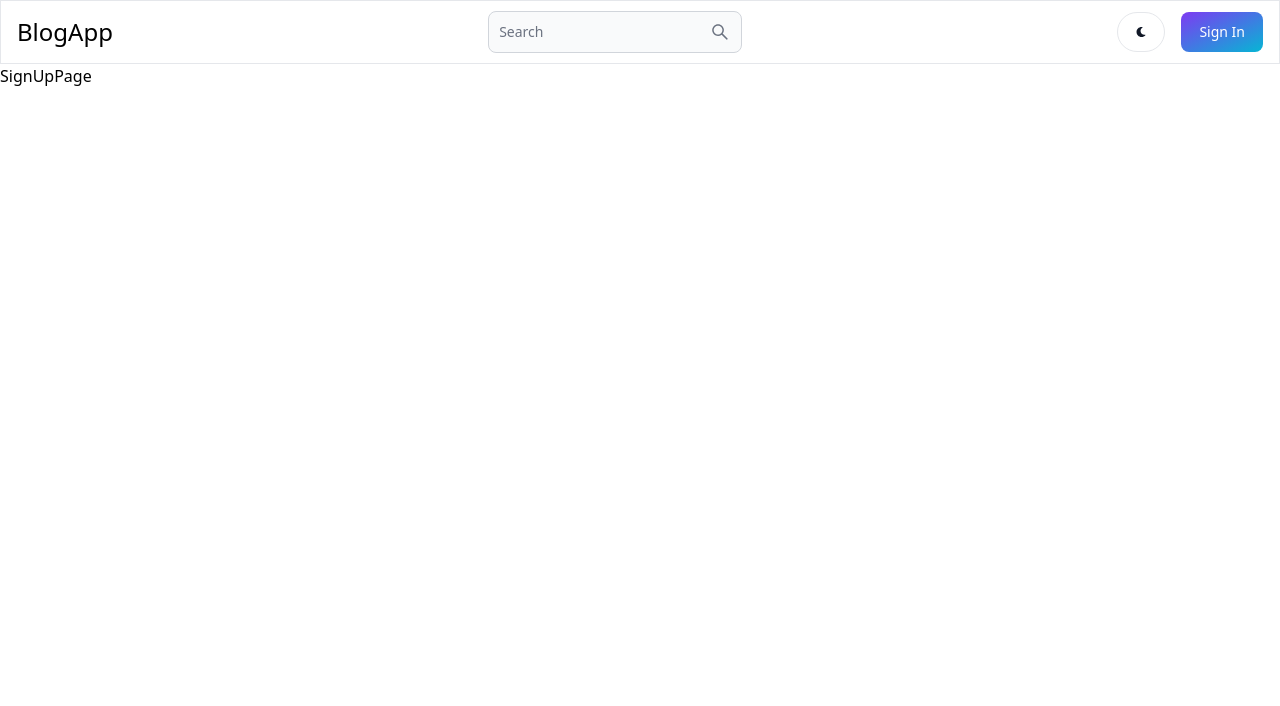
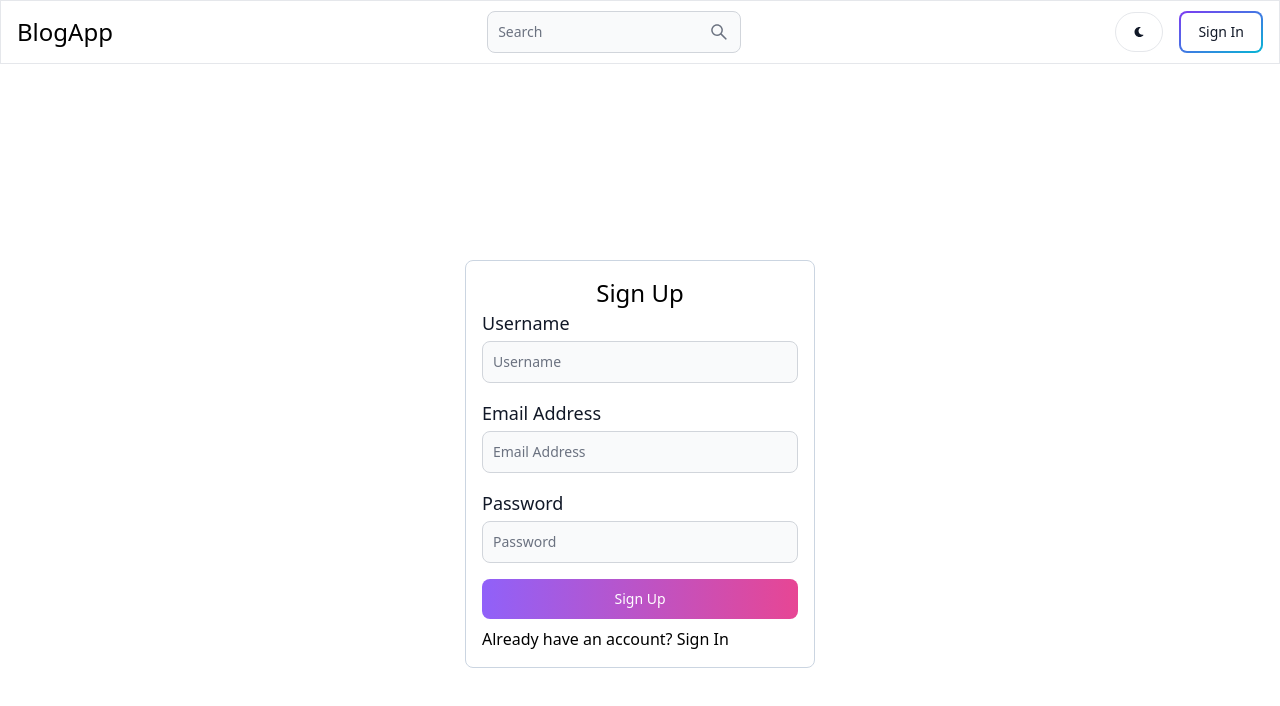
Before and after one commit to DaniloDFL0/mern-blog-app, a React (Vite) app in the folder client/: page /sign-up in a window 1280 px wide. Shown: the top 706 px of the page. Built offline with nearby package versions, Linux system fonts and the light colour scheme.

Commit message:
signuppage ui

```diff
--- a/client/src/components/Header.jsx
+++ b/client/src/components/Header.jsx
@@ -25,7 +25,7 @@ const Header = () => {
                 <FaMoon />
             </Button>
             <Link to={"/sign-in"}>
-                <Button gradientDuoTone={"purpleToBlue"}>
+                <Button gradientDuoTone={"purpleToBlue"} outline>
                     Sign In
                 </Button>
             </Link>
--- a/client/src/pages/SignUpPage.jsx
+++ b/client/src/pages/SignUpPage.jsx
@@ -1,6 +1,48 @@
+import { Button, Label, TextInput } from "flowbite-react"
+import { Link } from "react-router-dom"
+
 const SignUpPage = () => {
   return (
-    <div>SignUpPage</div>
+    <div className="min-h-screen flex items-center justify-center">
+      <div className="border border-slate-300 rounded-lg w-[350px] max-lg:w-[280px] p-4">
+        <div className="text-2xl text-center">Sign Up</div>
+        <form className="flex flex-col gap-4">
+          <div>
+            <div className="mb-1">
+              <Label className="text-lg font-medium">Username</Label>
+            </div>
+            <TextInput
+              type="text"
+              placeholder="Username"
+            />
+          </div>
+          <div>
+            <div className="mb-1">
+              <Label className="text-lg font-medium">Email Address</Label>
+            </div>
+            <TextInput
+              type="text"
+              placeholder="Email Address"
+            />
+          </div>
+          <div>
+            <div className="mb-1">
+              <Label className="text-lg font-medium">Password</Label>
+            </div>
+            <TextInput
+              type="password"
+              placeholder="Password"
+            />
+          </div>
+          <Button gradientDuoTone={"purpleToPink"}>
+            Sign Up
+          </Button>
+        </form>
+        <div className="hover:text-pink-500 cursor-pointer hover:underline mt-2">
+          <Link to={"/sign-in"}>Already have an account? Sign In</Link>
+        </div>
+      </div>
+    </div>
   )
 }
 
```
